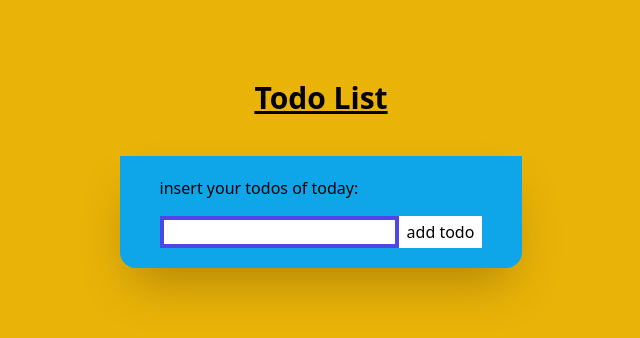
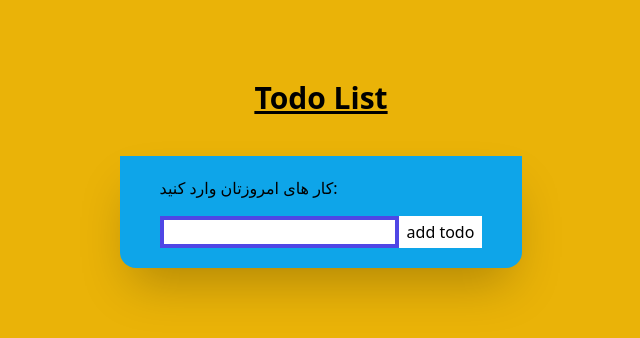
Before and after one commit to AyeenSepehri/Todo-React, a React (Create React App) app: page / in a window 1280 px wide. Shown: the top 338 px of the page, without its empty margins (319-959 px from the left). Built offline with nearby package versions, Linux system fonts and the light colour scheme.

Commit message:
design error box of validation

```diff
--- a/src/components/InputTodo.js
+++ b/src/components/InputTodo.js
@@ -41,7 +41,7 @@ function InputTodo() {
   return (
     <div className='flex flex-col mt-10'>
       <div className='flex flex-col justify-center bg-sky-500 h-28 rounded-b-2xl py-10 px-10 shadow-2xl'>
-          <label>insert your todos of today:</label>
+          <label>کار های امروزتان وارد کنید:</label>
         <div className='flex m-auto mt-4'>
           <input type='text' name='settodo' value={todoValue} {...todoInputField}
           onChange={(e) => {
@@ -49,14 +49,19 @@ function InputTodo() {
             changeTodo(e)
           }}
           className="border-4 border-indigo-600 focus:outline-none"/>
-        {/* </div>
-        <div> */}
+
           <button className='bg-white px-2 py-1' onClick={handleSubmit(submitTodo)} >add todo</button>
         </div>
       </div>
       <div>
-        <p>{errors.todo?.message}</p>
-
+    {errors.todo &&
+      <div role="alert">
+        <div class="bg-red-500 text-white font-bold rounded-t px-4 py-2">اخطار</div>
+        <div class="border border-t-0 border-red-400 rounded-b bg-red-100 px-4 py-3 text-red-700">
+          <p>{errors.todo?.message}</p>
+        </div>
+      </div>
+    }
         {todoItm.map((todo, index)=>{
           return <TodoItem
           deleteItm={deleteHandler} todo={todo} numberTodo={index} key={index}
```
